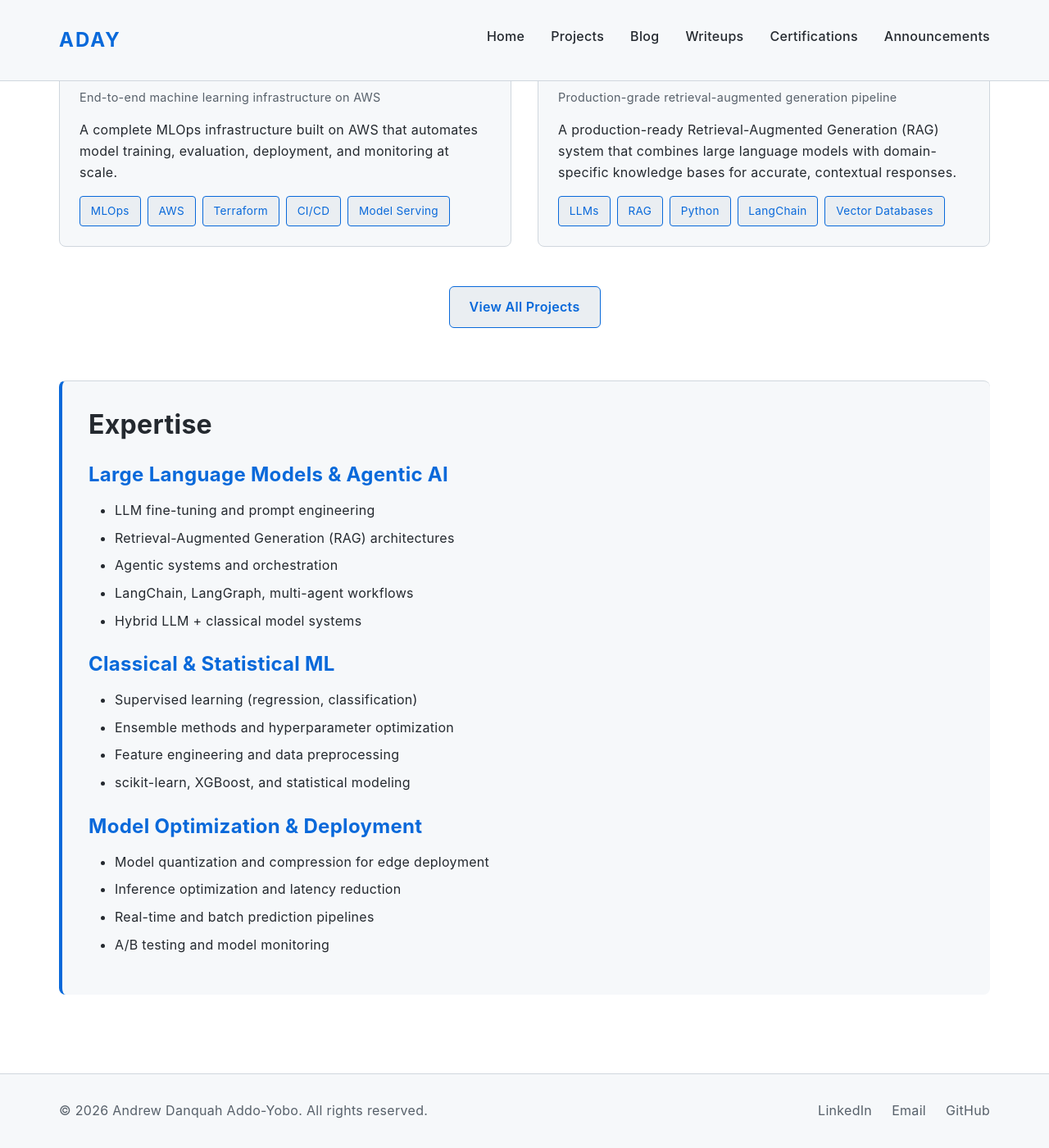
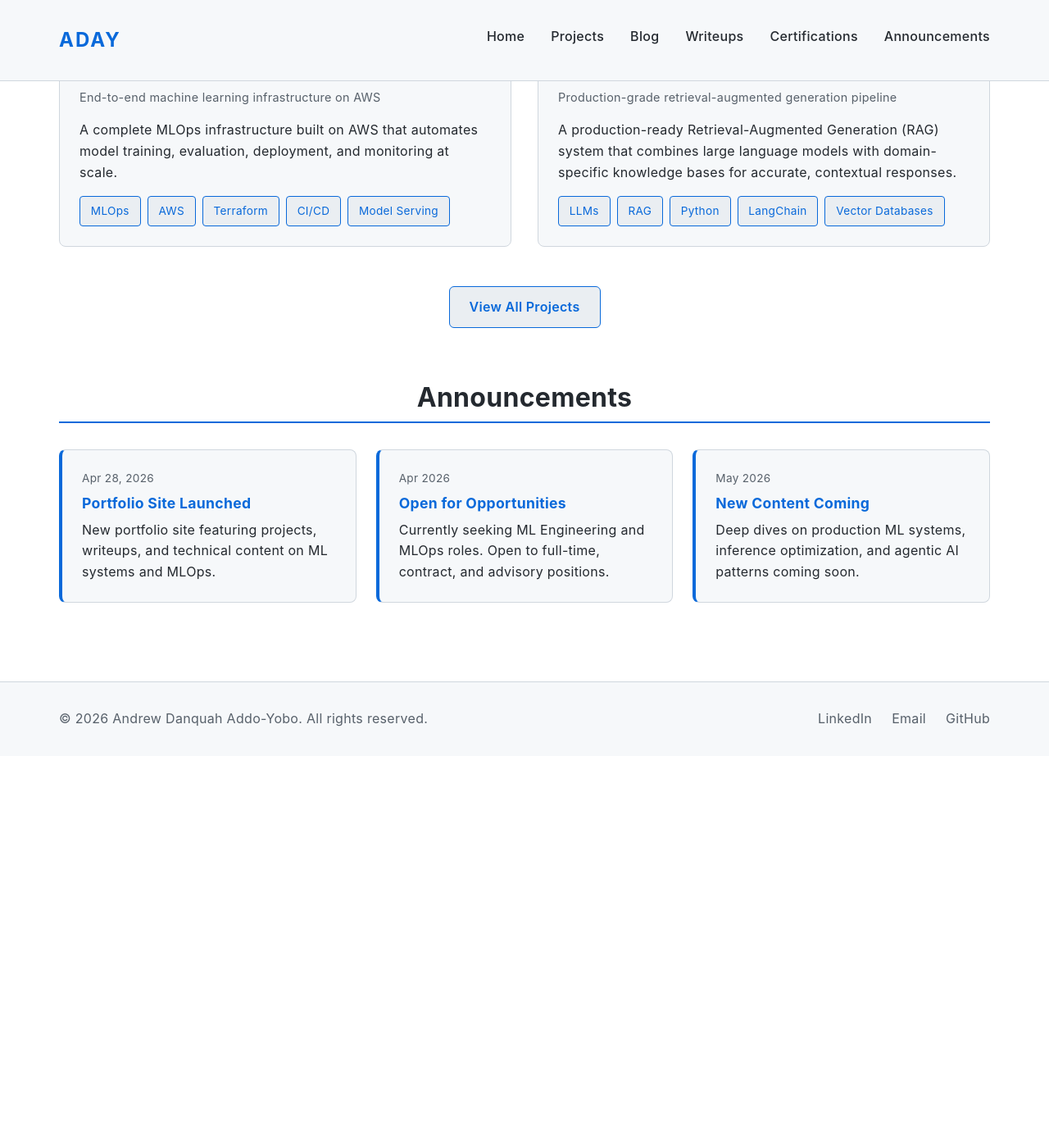
Before and after one commit to Drew-AY/drew-ay.github.io, a Jekyll site: the page built from index.html, in a window 1280 px wide and 1400 px high, scrolled down 723 px. Shown: the whole window at 82% size. Built offline with Jekyll 4.4.1, drawn with Linux system fonts in a browser that asks for light colours; after the commit the page ends 1645 px from its top, so only the background shows below that.

Commit message:
Replaced expertise with announcements on homepage

```diff
--- /dev/null
+++ b/_data/announcements.yml
@@ -0,0 +1,11 @@
+- title: "Portfolio Site Launched"
+  date: "Apr 28, 2026"
+  description: "New portfolio site featuring projects, writeups, and technical content on ML systems and MLOps."
+
+- title: "Open for Opportunities"
+  date: "Apr 2026"
+  description: "Currently seeking ML Engineering and MLOps roles. Open to full-time, contract, and advisory positions."
+
+- title: "New Content Coming"
+  date: "May 2026"
+  description: "Deep dives on production ML systems, inference optimization, and agentic AI patterns coming soon."
--- a/index.html
+++ b/index.html
@@ -47,31 +47,15 @@ layout: default
   </div>
 </section>
 
-<section style="margin-top: 4rem; padding: 2rem; background-color: var(--bg-secondary); border-radius: 8px; border-left: 4px solid var(--accent); border-top: 1px solid var(--border);">
-  <h2 style="margin-top: 0; border: none; padding: 0; color: var(--text-primary);">Expertise</h2>
-
-  <h3 style="color: var(--accent); margin-top: 1.5rem;">Large Language Models & Agentic AI</h3>
-  <ul>
-    <li>LLM fine-tuning and prompt engineering</li>
-    <li>Retrieval-Augmented Generation (RAG) architectures</li>
-    <li>Agentic systems and orchestration</li>
-    <li>LangChain, LangGraph, multi-agent workflows</li>
-    <li>Hybrid LLM + classical model systems</li>
-  </ul>
-
-  <h3 style="color: var(--accent);">Classical & Statistical ML</h3>
-  <ul>
-    <li>Supervised learning (regression, classification)</li>
-    <li>Ensemble methods and hyperparameter optimization</li>
-    <li>Feature engineering and data preprocessing</li>
-    <li>scikit-learn, XGBoost, and statistical modeling</li>
-  </ul>
-
-  <h3 style="color: var(--accent);">Model Optimization & Deployment</h3>
-  <ul>
-    <li>Model quantization and compression for edge deployment</li>
-    <li>Inference optimization and latency reduction</li>
-    <li>Real-time and batch prediction pipelines</li>
-    <li>A/B testing and model monitoring</li>
-  </ul>
+<section style="margin-top: 4rem;">
+  <h2 style="text-align: center; margin-bottom: 2rem;">Announcements</h2>
+  <div style="display: grid; grid-template-columns: repeat(auto-fit, minmax(280px, 1fr)); gap: 1.5rem;">
+    {% for announcement in site.data.announcements %}
+    <div style="padding: 1.5rem; background-color: var(--bg-secondary); border-left: 4px solid var(--accent); border-radius: 8px; border: 1px solid var(--border); border-left: 4px solid var(--accent);">
+      <p style="margin: 0 0 0.5rem 0; color: var(--text-secondary); font-size: 0.85rem;">{{ announcement.date }}</p>
+      <h3 style="margin: 0.5rem 0; color: var(--accent); font-size: 1.1rem;">{{ announcement.title }}</h3>
+      <p style="margin: 0.5rem 0 0 0; color: var(--text-primary); line-height: 1.6;">{{ announcement.description }}</p>
+    </div>
+    {% endfor %}
+  </div>
 </section>
```
